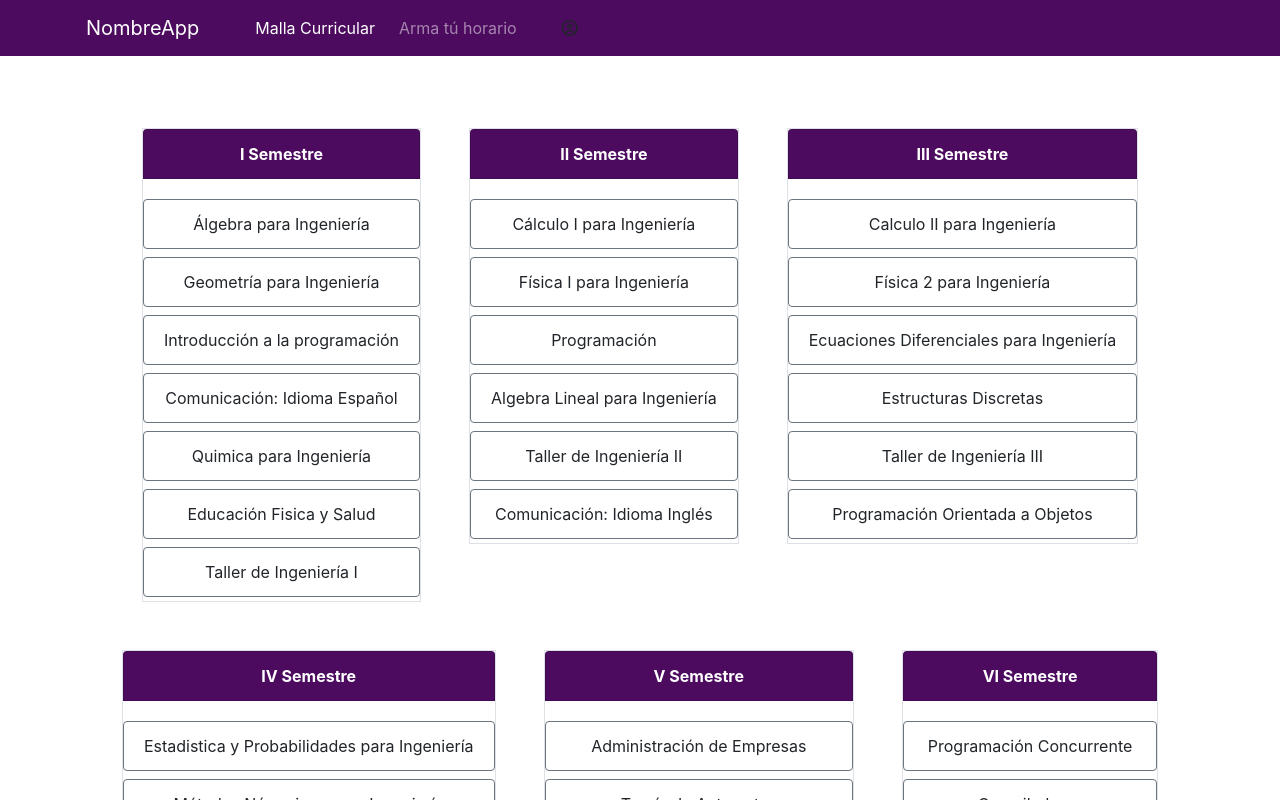
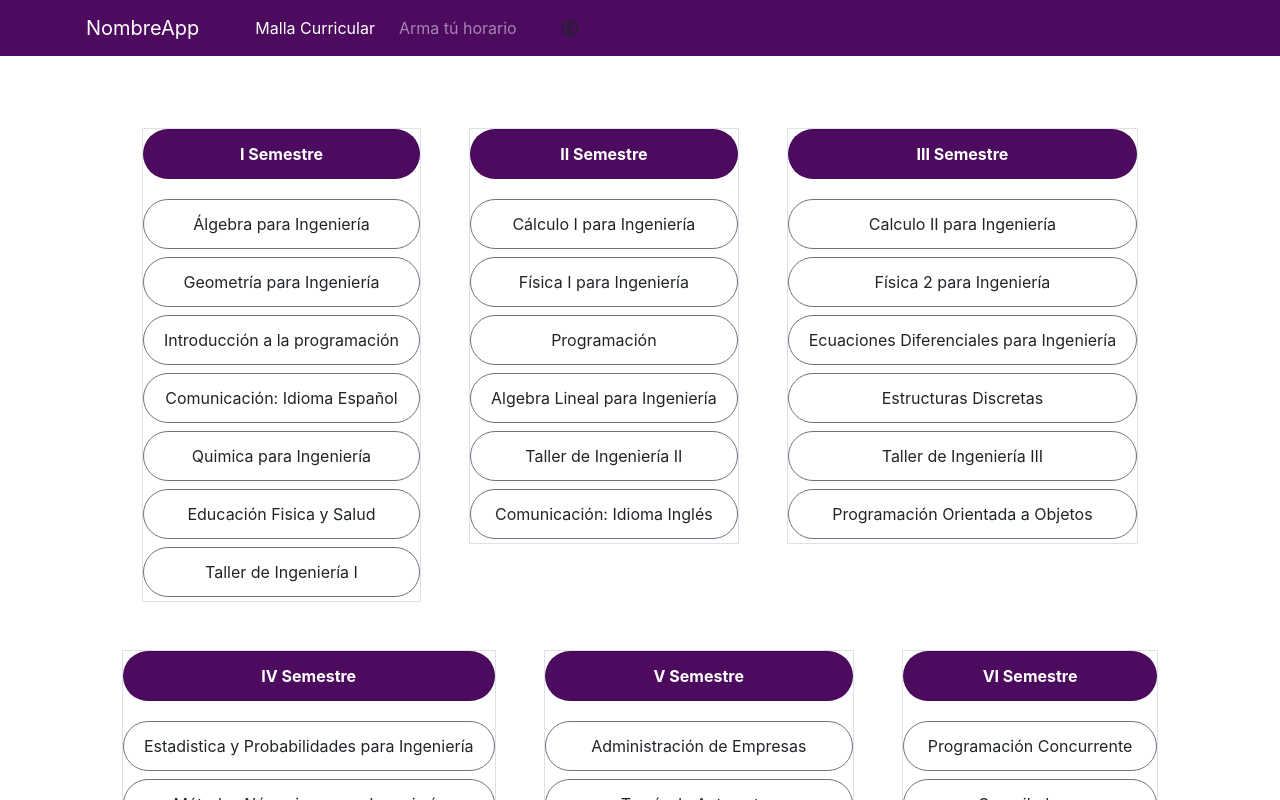
Before and after one commit to blackmirr0r/ProyectoTallerDeSoftware, a React (Create React App) app in the folder proyectosoftware/: page / in a window 1280 px wide. Shown: the top 800 px of the page. Built offline with nearby package versions, Linux system fonts and the light colour scheme.

Commit message:
some css to malla window

```diff
--- a/proyectosoftware/src/Componentes/ComponentesMalla/BotonAsignatura.js
+++ b/proyectosoftware/src/Componentes/ComponentesMalla/BotonAsignatura.js
@@ -27,7 +27,7 @@ class BotonAsignatura extends React.Component {
         let tasa_aprobacion = Math.ceil((1 - this.props.ramo.tasa_repr) * 100);
         return(
             <React.Fragment>
-                <Button href="#" variant="light" className="container my-1 list-group-item list-grou-item-action border border-secondary rounded" onClick={this.handleShow}>
+                <Button href="#" variant="light" className="container my-1 list-group-item list-grou-item-action border border-secondary rounded rounded-pill" onClick={this.handleShow}>
                     { this.props.ramo.nombre }
                 </Button>
 
--- a/proyectosoftware/src/Componentes/ComponentesMalla/Semestre.js
+++ b/proyectosoftware/src/Componentes/ComponentesMalla/Semestre.js
@@ -6,7 +6,7 @@ function Semestre(props) {
     return (
       <div>
         <div className="list-group border my-4 mx-4">
-            <li href="#" class="list-group-item list-group-item-action morado text-white mb-3"><b>{props.posSem} Semestre </b></li>
+            <li href="#" class="list-group-item list-group-item-action morado text-white mb-3 rounded-pill"><b>{props.posSem} Semestre </b></li>
             {props.ramos.map((ramo, index) =>
                   <Asignatura
                       ramo={ramo}
--- a/proyectosoftware/src/Componentes/Login.css
+++ b/proyectosoftware/src/Componentes/Login.css
@@ -42,4 +42,5 @@ label {
 
 button{
   background: #4C0B5F !important;
+  border-color: #4C0B5F !important;
 }
```
